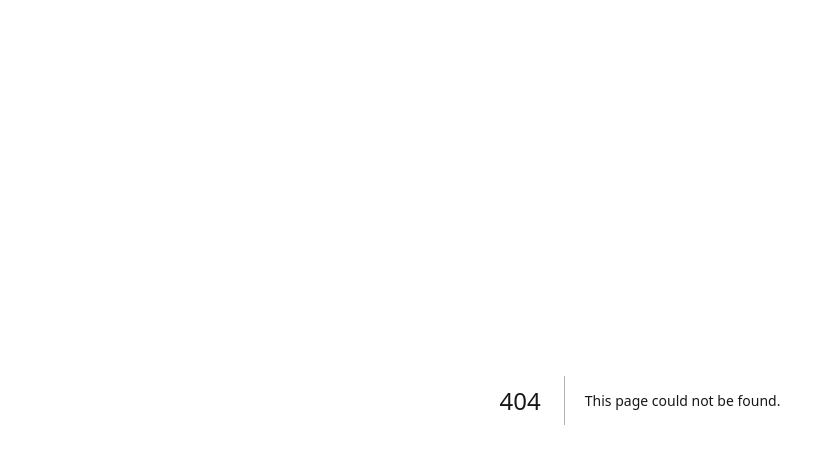
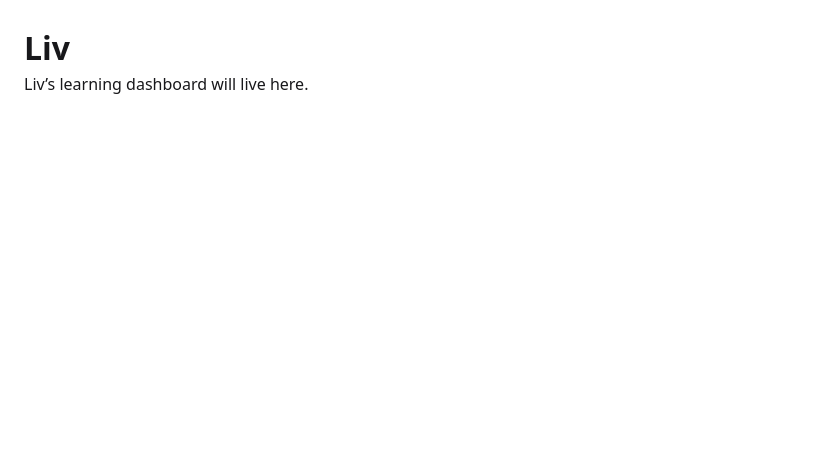
Before and after one commit to noraliva-learning/noraliva-learning, a Next.js app: page /liv in a window 1280 px wide. Before the commit this address had no page. Shown: the top 464 px of the page, without its empty margins (0-818 px from the left). Built offline with nearby package versions, Linux system fonts and the light colour scheme.

Commit message:
Add /liv route

```diff
--- /dev/null
+++ b/src/app/liv/page.tsx
@@ -0,0 +1,8 @@
+export default function LivPage() {
+  return (
+    <main style={{ padding: 24 }}>
+      <h1 style={{ fontSize: 32, fontWeight: 700 }}>Liv</h1>
+      <p>Liv’s learning dashboard will live here.</p>
+    </main>
+  );
+}
```
